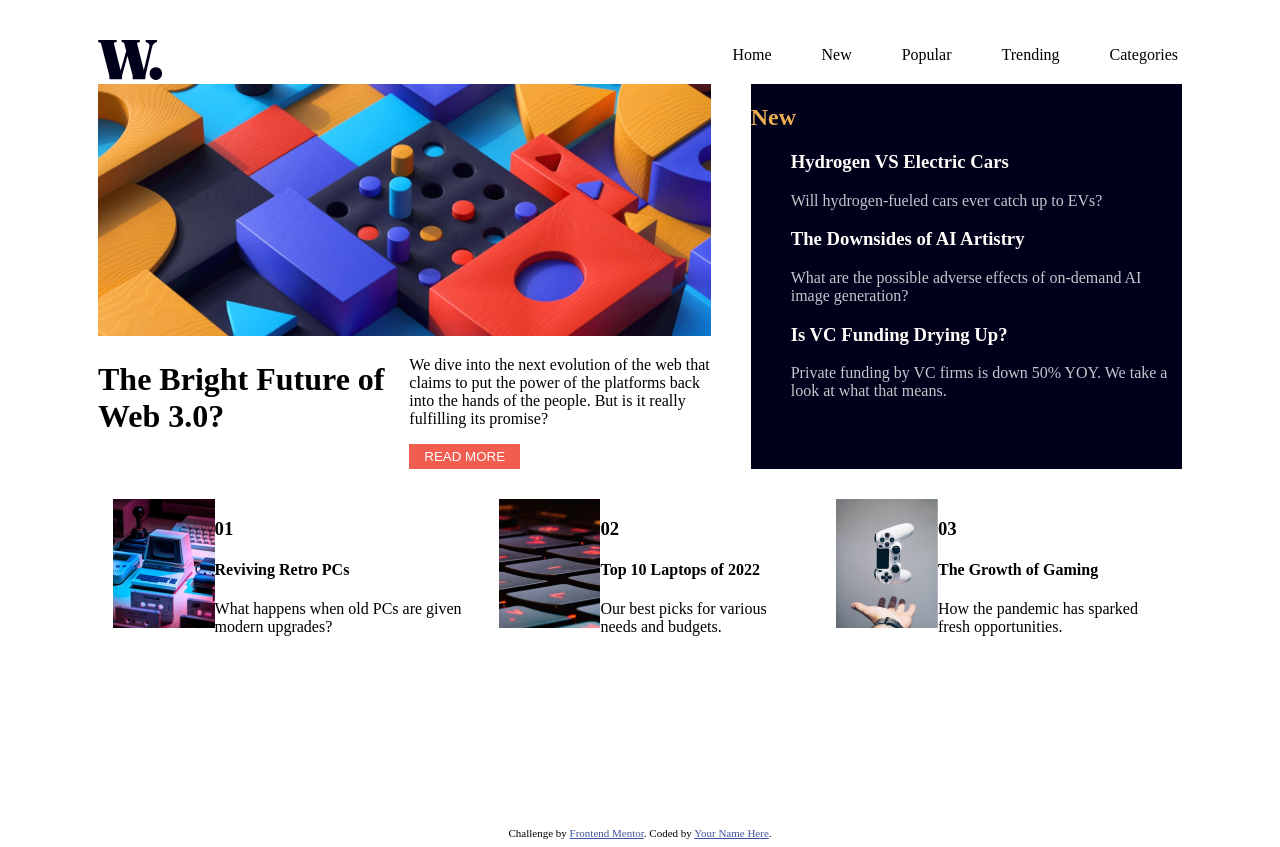
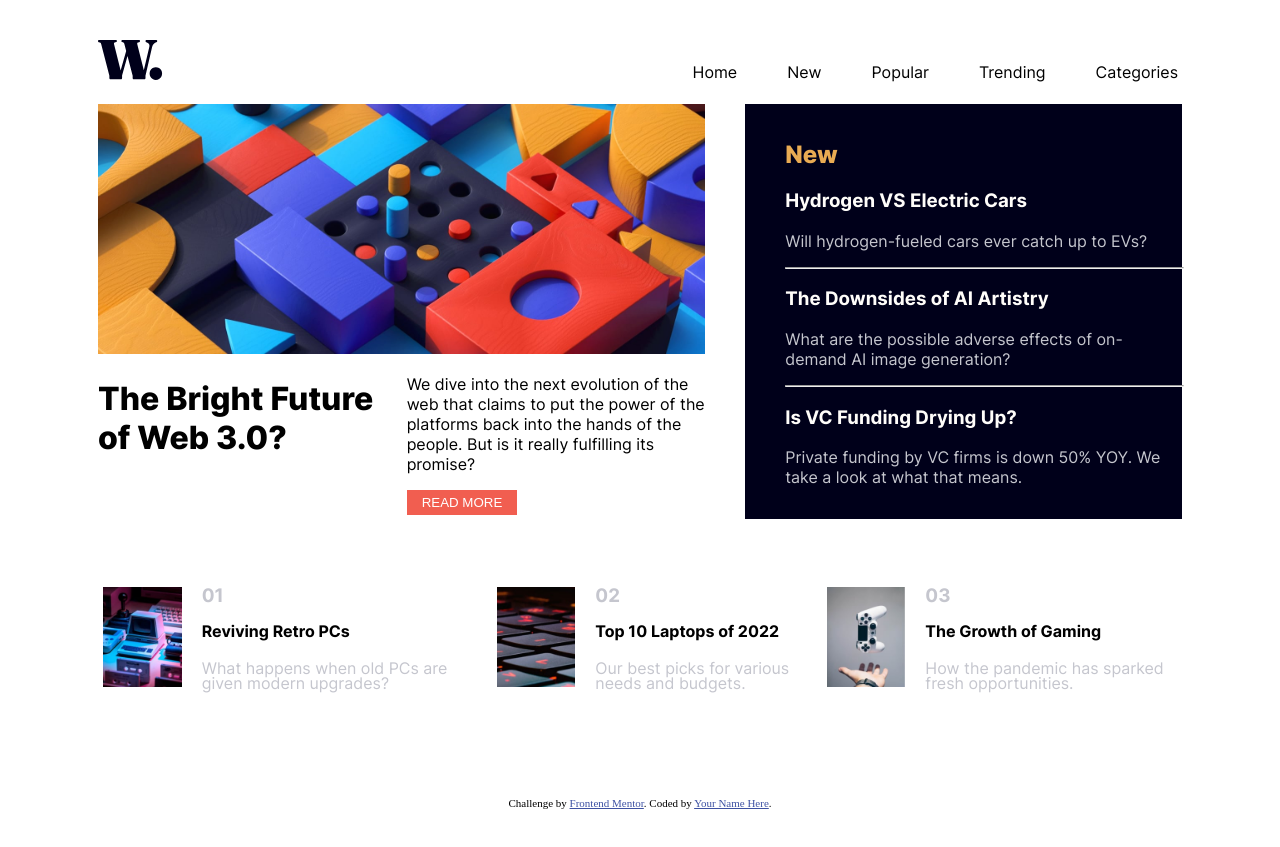
Before and after one commit to ViLinh27/news-homepage-main, a plain HTML site: page index.html in a window 1280 px wide. After the commit the page ends 817 px from the top, so only its background shows below. Drawn offline with Linux system fonts and the light colour scheme.

Commit message:
styling font and the right section

```diff
--- a/index.html
+++ b/index.html
@@ -25,11 +25,11 @@
 
         <div class="item2">
           <ul class="menu-ul">
-            <li class="menu-li">Categories</li>
-            <li class="menu-li">Trending</li>
-            <li class="menu-li">Popular</li>
-            <li class="menu-li">New</li>
-            <li class="menu-li">Home</li>
+            <li class="menu-li"><p>Categories</p></li>
+            <li class="menu-li"><p>Trending</p></li>
+            <li class="menu-li"><p>Popular</p></li>
+            <li class="menu-li"><p>New</p></li>
+            <li class="menu-li"><p>Home</p></li>
           </ul>
         </div>
     <!-- </div> -->
@@ -60,8 +60,10 @@
 
 
     <div class="item4">
-      <h2 class="rightmain-font">New</h2>
       <ul>
+        <li>
+          <h2 class="rightmain-font">New</h2>
+        </li>
         <li>
           <h3 class="rightmain-headers">
             Hydrogen VS Electric Cars
@@ -71,6 +73,8 @@
           </p>
         </li>
 
+        <hr/>
+
         <li>
           <h3 class="rightmain-headers">
             The Downsides of AI Artistry
@@ -79,6 +83,8 @@
             What are the possible adverse effects of on-demand AI image generation?
           </p>
         </li>
+
+        <hr/>
 
         <li>
           <h3 class="rightmain-headers">
@@ -98,9 +104,9 @@
           <img class="bottomcard-img" src="./assets/images/image-retro-pcs.jpg" alt="computer img"/>
         </div>
         <div>
-          <h3>01</h3>
+          <h3 class="rightmain-para">01</h3>
           <h4>Reviving Retro PCs</h4>
-          <p>What happens when old PCs are given modern upgrades?</p>
+          <p class="rightmain-para">What happens when old PCs are given modern upgrades?</p>
         </div>
       </div>
 
@@ -109,9 +115,9 @@
           <img class="bottomcard-img" src="./assets/images/image-top-laptops.jpg" alt="keyboard img" />
         </div>
         <div>
-          <h3>02</h3>
+          <h3 class="rightmain-para">02</h3>
           <h4>Top 10 Laptops of 2022</h4>
-          <p>Our best picks for various needs and budgets.</p>
+          <p class="rightmain-para"> Our best picks for various needs and budgets.</p>
         </div>
       </div>
 
@@ -120,9 +126,9 @@
           <img class="bottomcard-img" src="./assets/images/image-gaming-growth.jpg" alt="controller img" />
         </div>
         <div>
-          <h3>03</h3>
+          <h3 class="rightmain-para">03</h3>
           <h4>The Growth of Gaming</h4>
-          <p>How the pandemic has sparked fresh opportunities.</p>
+          <p class="rightmain-para">How the pandemic has sparked fresh opportunities.</p>
         </div>
       </div>
 
--- a/style.scss
+++ b/style.scss
@@ -4,6 +4,14 @@ body {
 
 ul {
     list-style-type: none;
+    padding: auto;
+    float:center;
+    text-align: left;
+}
+
+hr{
+    width:100%;
+    text-align: left;
 }
 
 button {
@@ -15,9 +23,33 @@ button {
 }
 
 //global font stuff
+@font-face {
+    font-family: "Regular";
+    src: url("./assets/fonts/static/Inter-Regular.ttf") format("truetype");
+}
 
+@font-face {
+    font-family: "Bold";
+    src: url("./assets/fonts/static/Inter-Bold.ttf") format("truetype");
+}
 
-//end of global font stuff
+@font-face {
+    font-family: "ExtraBold";
+    src: url("./assets/fonts/static/Inter-ExtraBold.ttf") format("truetype");
+}
+
+p {
+    font-family: Regular;
+}
+
+h1,h2 {
+    font-family: ExtraBold;
+}
+
+h3,
+h4 {
+    font-family: Bold;
+}
 
 .rightmain-font {
     color: hsl(35, 77%, 62%);
@@ -30,6 +62,8 @@ button {
 .rightmain-para {
     color: hsl(233, 8%, 79%);
 }
+
+//end of global font stuff
 
 //grid stuff
 
@@ -52,6 +86,10 @@ button {
 .item4 {
     grid-area: rightmain;
     background-color: hsl(240, 100%, 5%);
+    display: flex;
+    justify-content: center;
+    flex-direction: column;
+    align-items: center;
 }
 
 .item5 {
@@ -82,14 +120,18 @@ button {
 
 //end of grid stuff
 
+//images
 .img-web3 {
     width: 100%;
     height: 100%;
 }
 
-.bottomcard-img{
-    height: 50%;
+.bottomcard-img {
+    height: 100px;
+    margin-right: 20px;
 }
+
+//end of images
 
 .menu-ul {
     width: 100%;
@@ -124,10 +166,14 @@ button {
     background-color: transparent; //standin
 }
 
-.bottomcards{
-    display:flex;
-    justify-content: space-around;
-    margin: 30px 15px;
+.bottomcards {
+    display: flex;
+    justify-content: center;
+    align-items: center;
+    margin: 50px 5px;
+    padding: 0px;
+    background-color: transparent;
+    line-height: 15px;
 }
 
 //responsiveness
```
Also changed, not shown: style.css, 1 other file.
